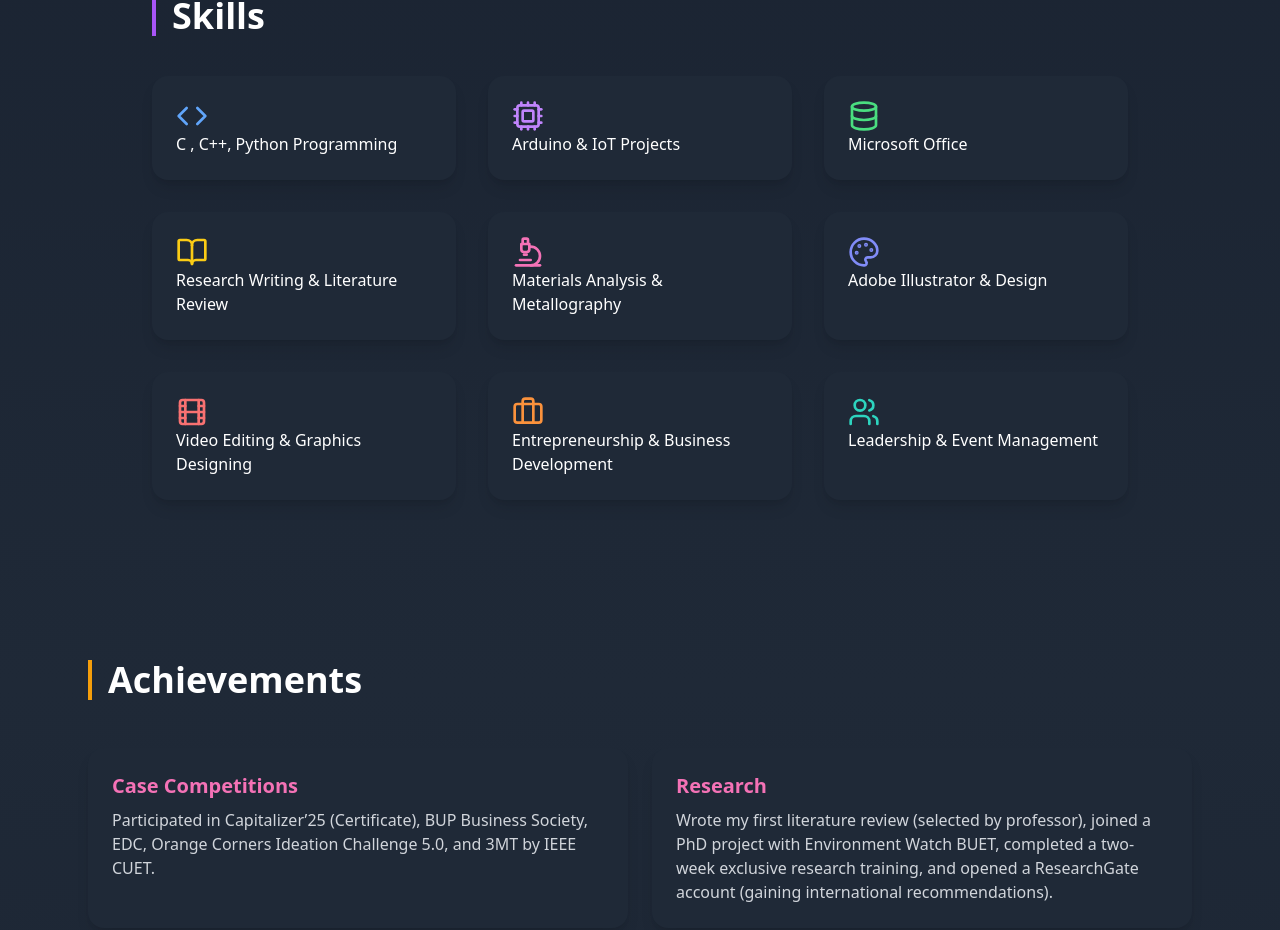
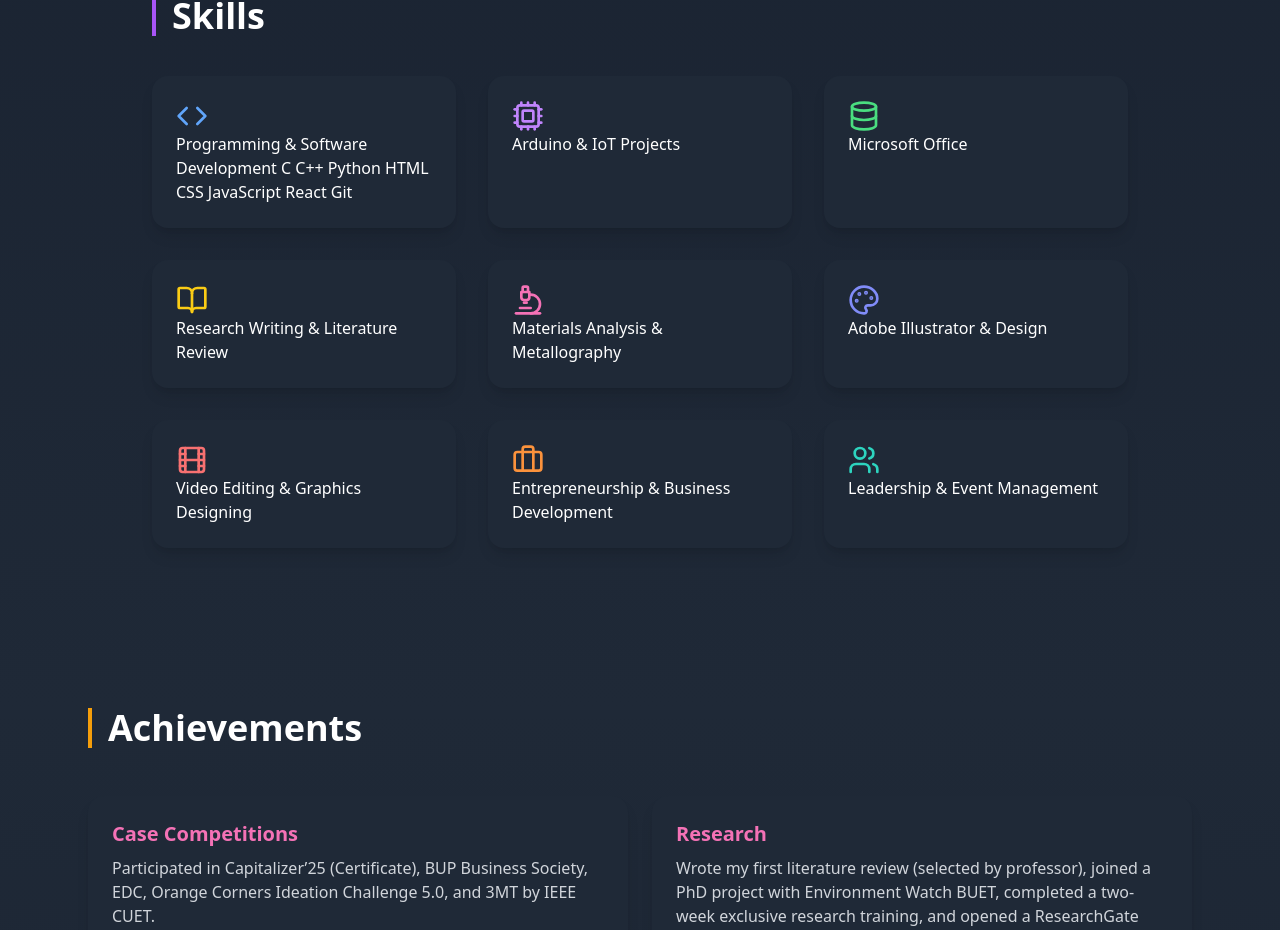
Before and after one commit to rohan-sheikh05/Personal_Website, a React (Create React App) app: page / in a window 1280 px wide. Shown: the part 2079-3009 px from the top of the page. Built offline with nearby package versions, Linux system fonts and the light colour scheme.

Commit message:
skill updated

```diff
--- a/src/App.js
+++ b/src/App.js
@@ -406,7 +406,16 @@ export default function App() {
           {/* Technical Skills */}
           <div className="p-6 bg-gray-800 rounded-2xl shadow-lg hover:shadow-blue-500/30 transition transform hover:-translate-y-2 hover:scale-105">
             <Code size={32} className="text-blue-400" />
-            <span>C , C++, Python Programming</span>
+            <span>Programming & Software Development
+
+              C
+              C++
+              Python
+              HTML
+              CSS
+              JavaScript
+              React
+              Git</span>
           </div>
 
           <div className="p-6 bg-gray-800 rounded-2xl shadow-lg hover:shadow-purple-500/30 transition transform hover:-translate-y-2 hover:scale-105">
```
